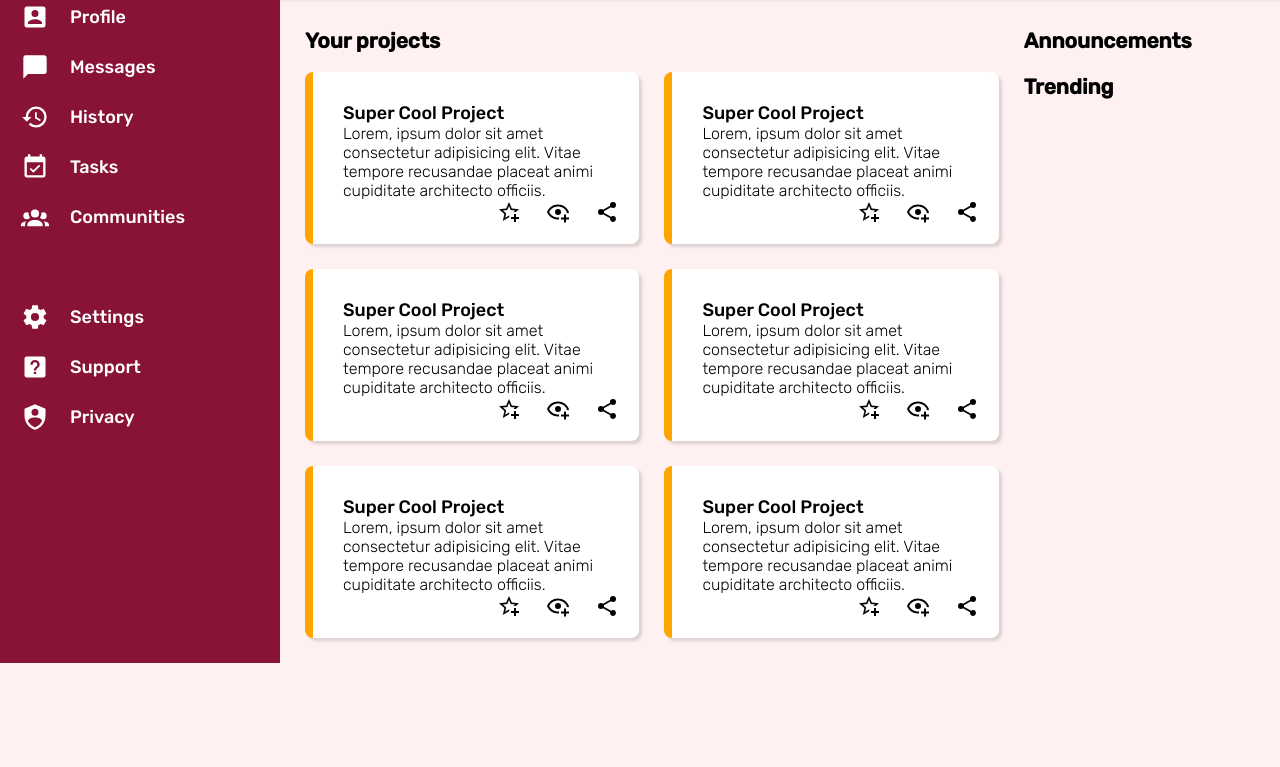
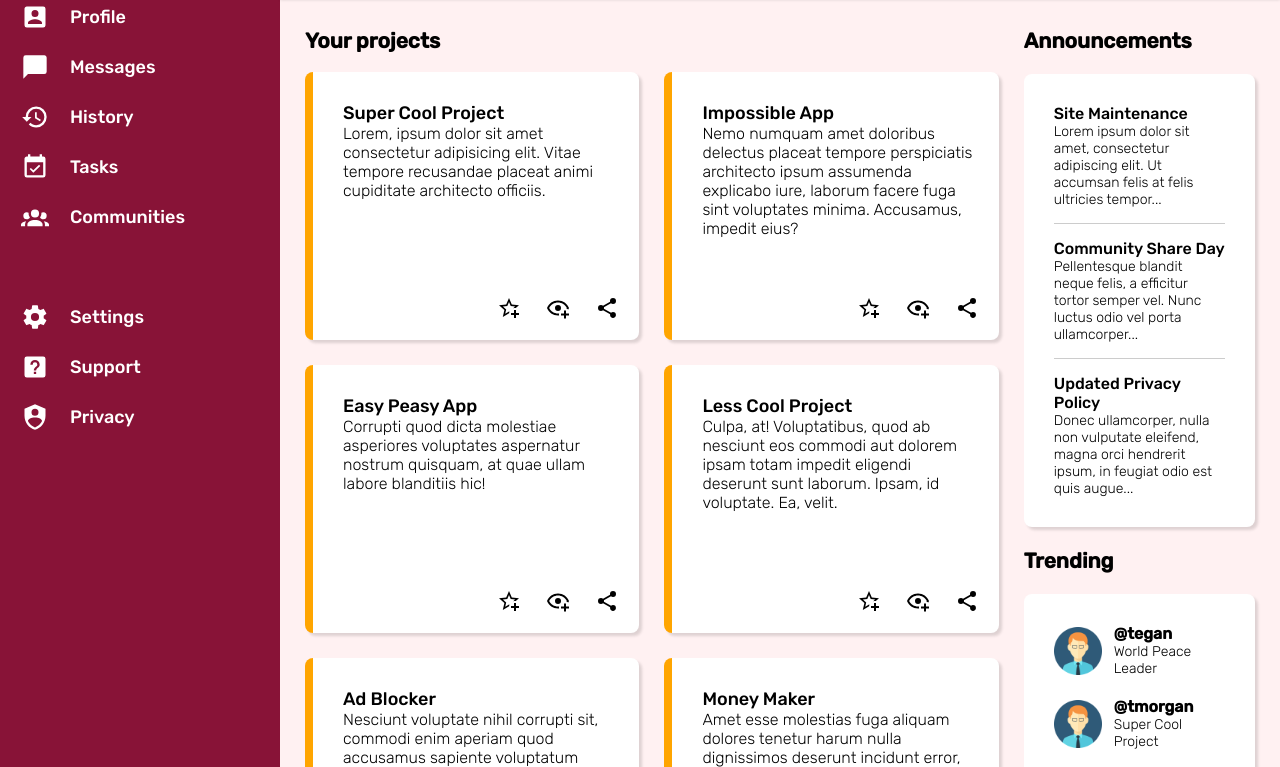
Before and after one commit to szty1/odin-dashboard, a plain HTML site: page index.html in a window 1280 px wide. Shown: the part 173-940 px from the top of the page. Before the commit the page ends 836 px from the top, so only its background shows below. Drawn offline with Linux system fonts and the light colour scheme.

Commit message:
aaded and styled content sidebar

```diff
--- a/index.html
+++ b/index.html
@@ -62,8 +62,8 @@
                     </div>
                 </div>
                 <div class="project">
-                    <span class="title">Super Cool Project</span>
-                    <span class="text">Lorem, ipsum dolor sit amet consectetur adipisicing elit. Vitae tempore recusandae placeat animi cupiditate architecto officiis.</span>
+                    <span class="title">Impossible App</span>
+                    <span class="text">Nemo numquam amet doloribus delectus placeat tempore perspiciatis architecto ipsum assumenda explicabo iure, laborum facere fuga sint voluptates minima. Accusamus, impedit eius?</span>
                     <div class="buttons">
                         <img src="star-plus-outline.svg" alt="">
                         <img src="eye-plus-outline.svg" alt="">
@@ -71,8 +71,8 @@
                     </div>
                 </div>
                 <div class="project">
-                    <span class="title">Super Cool Project</span>
-                    <span class="text">Lorem, ipsum dolor sit amet consectetur adipisicing elit. Vitae tempore recusandae placeat animi cupiditate architecto officiis.</span>
+                    <span class="title">Easy Peasy App</span>
+                    <span class="text">Corrupti quod dicta molestiae asperiores voluptates aspernatur nostrum quisquam, at quae ullam labore blanditiis hic!</span>
                     <div class="buttons">
                         <img src="star-plus-outline.svg" alt="">
                         <img src="eye-plus-outline.svg" alt="">
@@ -80,8 +80,8 @@
                     </div>
                 </div>
                 <div class="project">
-                    <span class="title">Super Cool Project</span>
-                    <span class="text">Lorem, ipsum dolor sit amet consectetur adipisicing elit. Vitae tempore recusandae placeat animi cupiditate architecto officiis.</span>
+                    <span class="title">Less Cool Project</span>
+                    <span class="text">Culpa, at! Voluptatibus, quod ab nesciunt eos commodi aut dolorem ipsam totam impedit eligendi deserunt sunt laborum. Ipsam, id voluptate. Ea, velit.</span>
                     <div class="buttons">
                         <img src="star-plus-outline.svg" alt="">
                         <img src="eye-plus-outline.svg" alt="">
@@ -89,8 +89,8 @@
                     </div>
                 </div>
                 <div class="project">
-                    <span class="title">Super Cool Project</span>
-                    <span class="text">Lorem, ipsum dolor sit amet consectetur adipisicing elit. Vitae tempore recusandae placeat animi cupiditate architecto officiis.</span>
+                    <span class="title">Ad Blocker</span>
+                    <span class="text">Nesciunt voluptate nihil corrupti sit, commodi enim aperiam quod accusamus sapiente voluptatum dignissimos animi soluta eligendi fugit autem obcaecati, voluptates quibusdam quis.</span>
                     <div class="buttons">
                         <img src="star-plus-outline.svg" alt="">
                         <img src="eye-plus-outline.svg" alt="">
@@ -98,8 +98,8 @@
                     </div>
                 </div>
                 <div class="project">
-                    <span class="title">Super Cool Project</span>
-                    <span class="text">Lorem, ipsum dolor sit amet consectetur adipisicing elit. Vitae tempore recusandae placeat animi cupiditate architecto officiis.</span>
+                    <span class="title">Money Maker</span>
+                    <span class="text">Amet esse molestias fuga aliquam dolores tenetur harum nulla dignissimos deserunt incidunt error, neque ab veritatis culpa expedita at, officiis eveniet vitae.</span>
                     <div class="buttons">
                         <img src="star-plus-outline.svg" alt="">
                         <img src="eye-plus-outline.svg" alt="">
@@ -108,12 +108,39 @@
                 </div>
             </div>
             <div class="contentsidebar">
+                <h3>Announcements</h3>
                 <div class="announcement">
-                    <h3>Announcements</h3>
+                    <span class="title">Site Maintenance</span>
+                        <span class="text">Lorem ipsum dolor sit amet, consectetur adipiscing elit. Ut accumsan felis at felis ultricies tempor...</span>
+
+                        <span class="title">Community Share Day</span>
+                        <span class="text">Pellentesque blandit neque felis, a efficitur tortor semper vel. Nunc luctus odio vel porta ullamcorper...</span>
+
+                        <span class="title">Updated Privacy Policy</span>
+                        <span class="text">Donec ullamcorper, nulla non vulputate eleifend, magna orci hendrerit ipsum, in feugiat odio est quis augue...</span>
                 </div>
-
+                <h3>Trending</h3>
                 <div class="trending">
-                    <h3>Trending</h3>
+                    <div class="profile">
+                        <img src="profilepic.png" alt="">
+                        <h4>@tegan</h4>
+                        <span class="tagline">World Peace Leader</span>
+                    </div>
+                    <div class="profile">
+                        <img src="profilepic.png" alt="">
+                        <h4>@tmorgan</h4>
+                        <span class="tagline">Super Cool Project</span>
+                    </div>
+                    <div class="profile">
+                        <img src="profilepic.png" alt="">
+                        <h4>@kendall</h4>
+                        <span class="tagline">Life Changing App</span>
+                    </div>
+                    <div class="profile">
+                        <img src="profilepic.png" alt="">
+                        <h4>@alex</h4>
+                        <span class="tagline">No Traffic Maker/span>
+                    </div>
                 </div>
             </div>
         </div>
--- a/style.css
+++ b/style.css
@@ -186,3 +186,59 @@ svg {
     width: 24px;
     height: 24px;
 }
+
+.announcement,
+.trending {
+    border-radius: 8px;
+    background-color: #ffffff;
+    padding: 30px;
+    box-shadow: 3px 3px 3px #00000022;
+    font-size: 14px;
+}
+
+.announcement .title {
+    display: block;
+    font-weight: 500;
+    font-size: 16px;
+    padding-top: 15px;
+    border-top: 1px solid #CCCCCC;
+}
+
+.announcement .title:first-child {
+    padding-top: 0;
+    border-top: none;
+}
+
+.announcement .text {
+    display: block;
+    padding-bottom: 15px;
+}
+
+.announcement .text:last-child {
+    display: block;
+    padding-bottom: 0;
+}
+
+.trending {
+    display: flex;
+    flex-direction: column;
+    gap: 20px;
+}
+
+.trending .profile {
+    display: grid;
+    grid-template-columns: 60px auto;
+    align-items: center;
+}
+
+.trending .profile img {
+    width: 48px;
+    height: 48px;
+    grid-row: 1 / 3;
+}
+
+.trending .profile h4 {
+    margin: 0;
+    padding: 0;
+    font-size: 16px;
+}
```
